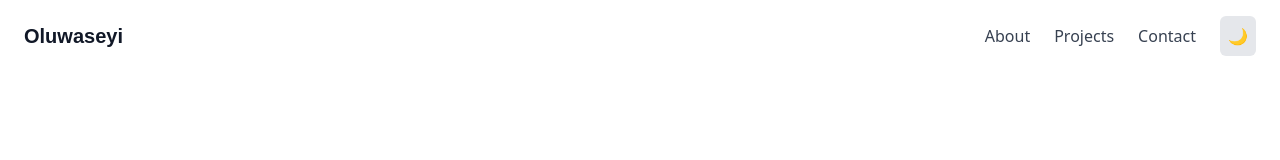
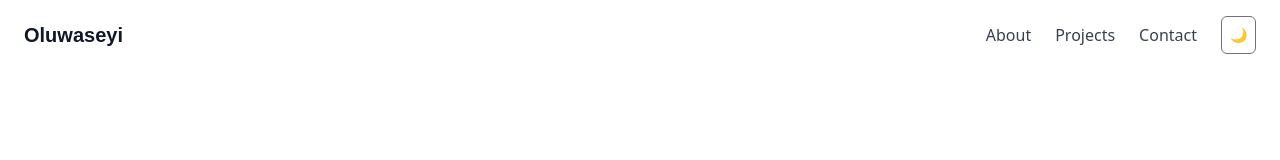
Before and after one commit to Pandaofaaua/Boogie, a Next.js app: page / in a window 1280 px wide. Shown: the top 160 px of the page. Built offline with nearby package versions, Linux system fonts and the light colour scheme.

Commit message:
Fixed the flash transition from light to dark mode when page loads

```diff
--- a/package.json
+++ b/package.json
@@ -12,6 +12,7 @@
     "framer-motion": "^12.6.2",
     "icons": "^1.0.0",
     "next": "15.2.4",
+    "next-themes": "^0.4.6",
     "react": "^19.1.0",
     "react-dom": "^19.0.0",
     "react-icons": "^5.5.0"
--- a/src/app/components/Footer.tsx
+++ b/src/app/components/Footer.tsx
@@ -51,21 +51,21 @@ const Footer = () => {
         {/* Social Media Links */}
         <div className="mt-3 md:mt-0 flex gap-4">
           <a
-            href="https://github.com/yourgithub"
+            href="https://github.com/Pandaofaaua"
             target="_blank"
             rel="noopener noreferrer"
           >
             <FiGithub className="text-xl text-gray-700 dark:text-gray-300 hover:text-blue-600 dark:hover:text-blue-400 transition" />
           </a>
           <a
-            href="https://linkedin.com/in/yourlinkedin"
+            href="https://linkedin.com/in/oluwaseyi-akomolafe-151a08237"
             target="_blank"
             rel="noopener noreferrer"
           >
             <FiLinkedin className="text-xl text-gray-700 dark:text-gray-300 hover:text-blue-600 dark:hover:text-blue-400 transition" />
           </a>
           <a
-            href="https://twitter.com/yourtwitter"
+            href="https://twitter.com/Loseyiknows"
             target="_blank"
             rel="noopener noreferrer"
           >
--- /dev/null
+++ b/src/app/components/ThemeProvider.tsx
@@ -0,0 +1,24 @@
+"use client";
+
+import { useState, useEffect } from "react";
+import { ThemeProvider as NextThemesProvider } from "next-themes";
+
+const ThemeProvider = ({ children }: { children: React.ReactNode }) => {
+  const [mounted, setMounted] = useState(false);
+
+  useEffect(() => {
+    setMounted(true);
+  }, []);
+
+  return (
+    <NextThemesProvider
+      attribute="class"
+      enableSystem={true} // Enable system theme detection
+      defaultTheme="system" // Default to system preference
+    >
+      {mounted && children}
+    </NextThemesProvider>
+  );
+};
+
+export default ThemeProvider;
--- a/src/app/components/ThemeToggle.tsx
+++ b/src/app/components/ThemeToggle.tsx
@@ -1,29 +1,24 @@
 "use client";
 
+import { useTheme } from "next-themes";
 import { useEffect, useState } from "react";
 
 const ThemeToggle = () => {
-  const [theme, setTheme] = useState("light");
+  const { theme, setTheme, systemTheme } = useTheme();
+  const [mounted, setMounted] = useState(false);
 
   useEffect(() => {
-    const savedTheme = localStorage.getItem("theme") || "light";
-    document.documentElement.classList.toggle("dark", savedTheme === "dark");
-    setTheme(savedTheme);
+    setMounted(true);
   }, []);
 
-  const toggleTheme = () => {
-    const newTheme = theme === "light" ? "dark" : "light";
-    localStorage.setItem("theme", newTheme);
-    document.documentElement.classList.toggle("dark", newTheme === "dark");
-    setTheme(newTheme);
-  };
+  const currentTheme = theme === "system" ? systemTheme : theme;
 
   return (
     <button
-      onClick={toggleTheme}
-      className="p-2 bg-gray-200 dark:bg-gray-800 rounded-md transition"
+      onClick={() => setTheme(currentTheme === "dark" ? "light" : "dark")}
+      className="p-2 rounded-md border border-gray-500 text-sm"
     >
-      {theme === "light" ? "🌙" : "☀️"}
+      {mounted && currentTheme === "dark" ? "☀️" : "🌙"}
     </button>
   );
 };
--- a/src/app/globals.css
+++ b/src/app/globals.css
@@ -1,6 +1,22 @@
 @tailwind base;
 @tailwind components;
 @tailwind utilities;
+
+:root {
+  --background: #fff;
+}
+
+@media (prefers-color-scheme: dark) {
+  :root {
+    --background: #111827;
+  }
+}
+
+body {
+  background: var(--background);
+  -webkit-font-smoothing: antialiased;
+  -moz-osx-font-smoothing: grayscale;
+}
 
 html,
 body {
@@ -8,11 +24,6 @@ body {
   overflow-x: hidden;
 }
 
-body {
-  -webkit-font-smoothing: antialiased;
-  -moz-osx-font-smoothing: grayscale;
-}
-
 * {
   box-sizing: border-box;
   padding: 0;
--- a/src/app/layout.tsx
+++ b/src/app/layout.tsx
@@ -1,6 +1,7 @@
 import type { Metadata } from "next";
 import "./globals.css";
 import ClientLayout from "./ClientLayout";
+import ThemeProvider from "./components/ThemeProvider";
 
 export const metadata: Metadata = {
   title: "Loseyi | Frontend Developer",
@@ -51,7 +52,9 @@ export default function RootLayout({
         <link rel="icon" href="/OSEYI.png" />
       </head>
       <body className="bg-white dark:bg-gray-900 text-gray-900 dark:text-white">
-        <ClientLayout>{children}</ClientLayout>
+        <ClientLayout>
+          <ThemeProvider>{children}</ThemeProvider>
+        </ClientLayout>
       </body>
     </html>
   );
```
Also changed, not shown: src/data/project.ts (deleted), 1 other file (tests, documents, lock files or other folders).
